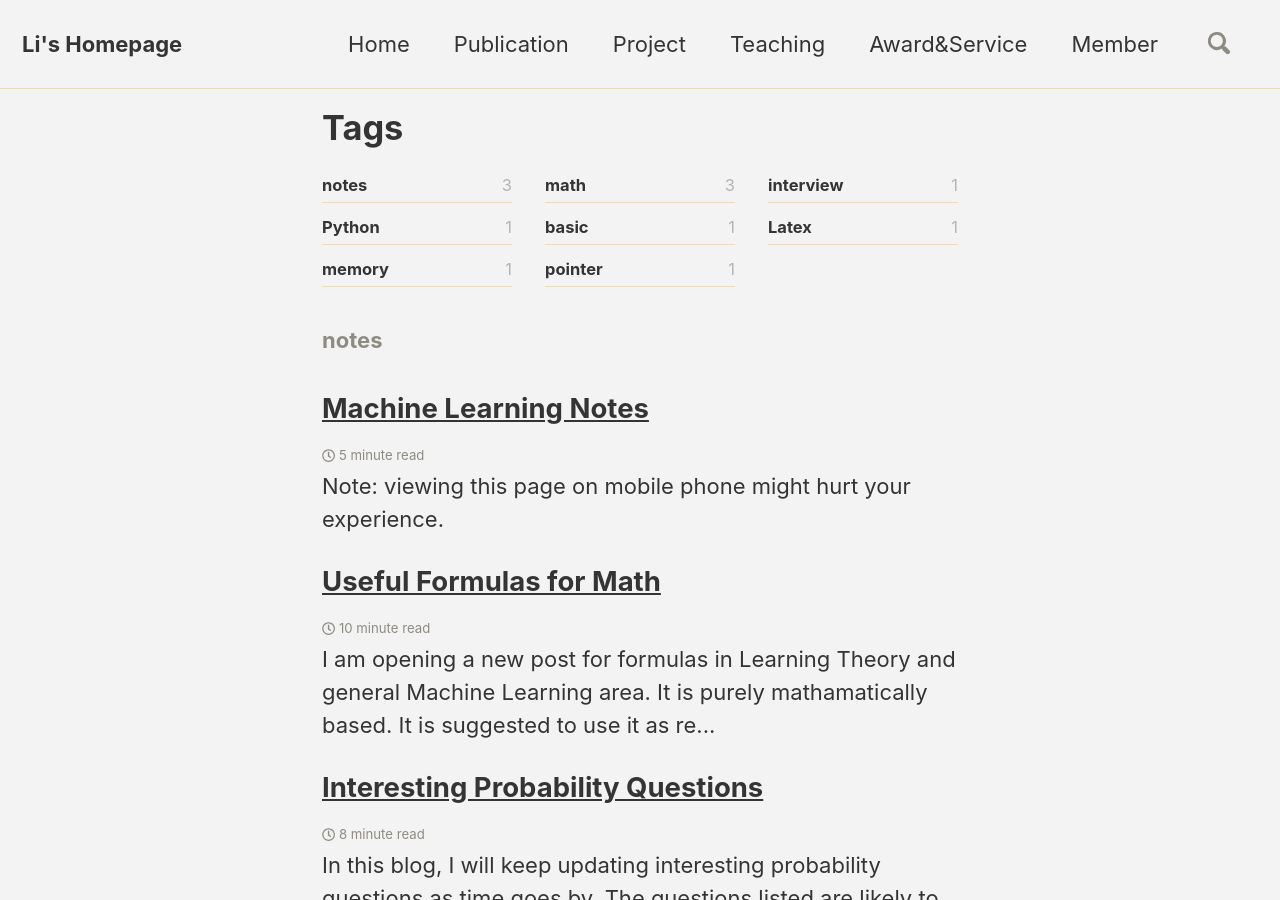
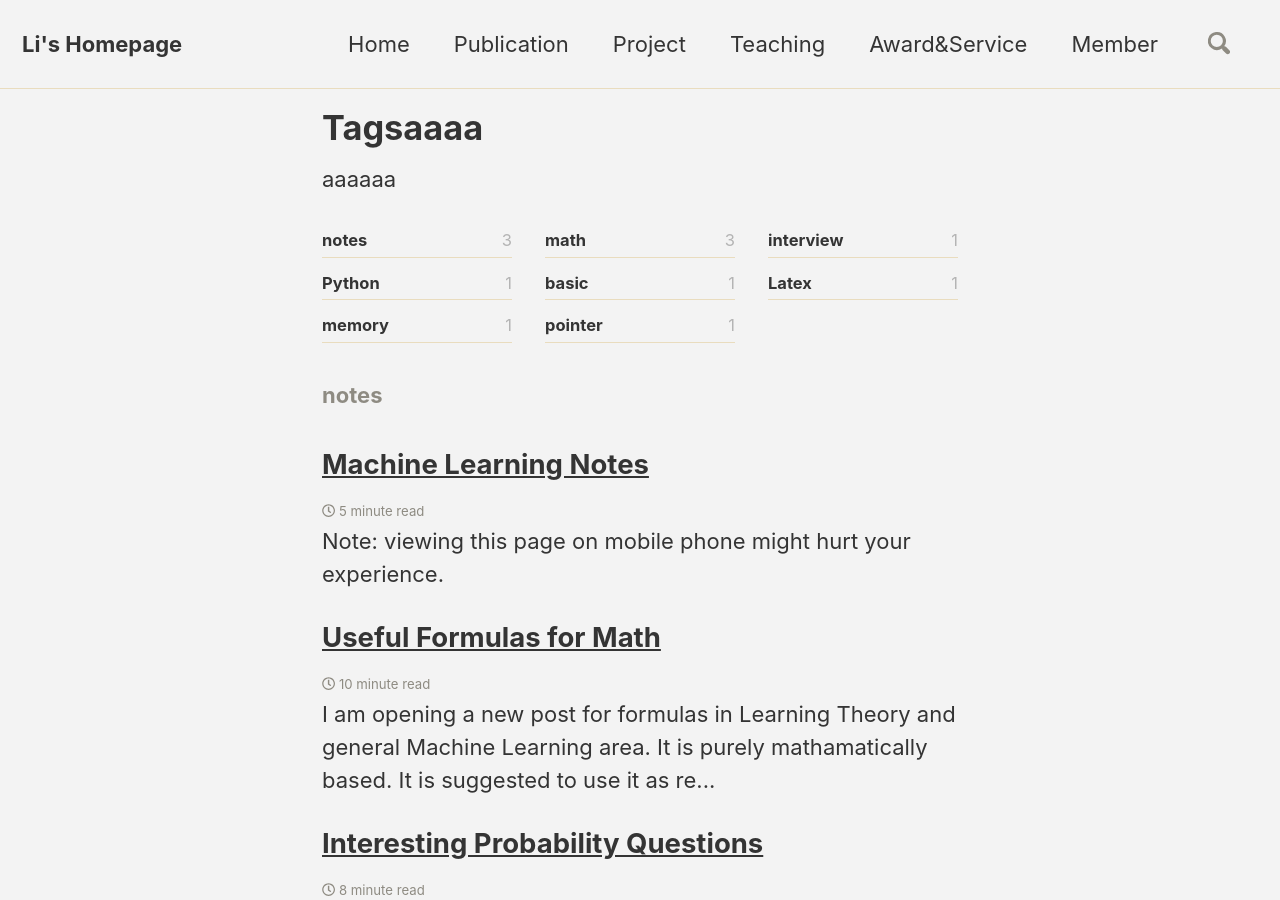
Before and after one commit to csli-bit/csli-bit.github.io, a Jekyll site: the page built from _pages/tags.md, in a window 1280 px wide and 900 px high. Built offline with Jekyll 4.4.1, drawn with Linux system fonts in a browser that asks for light colours; nearby versions of some CDN libraries; comment, search, counter and statistics services are not loaded.

Commit message:
Update tags.md

```diff
--- a/_pages/tags.md
+++ b/_pages/tags.md
@@ -1,5 +1,6 @@
 ---
 layout: tags
-title: Tags
-permalink: /tags/
+title: Tagsaaaa
+permalink: /member/
 ---
+aaaaaa
```
